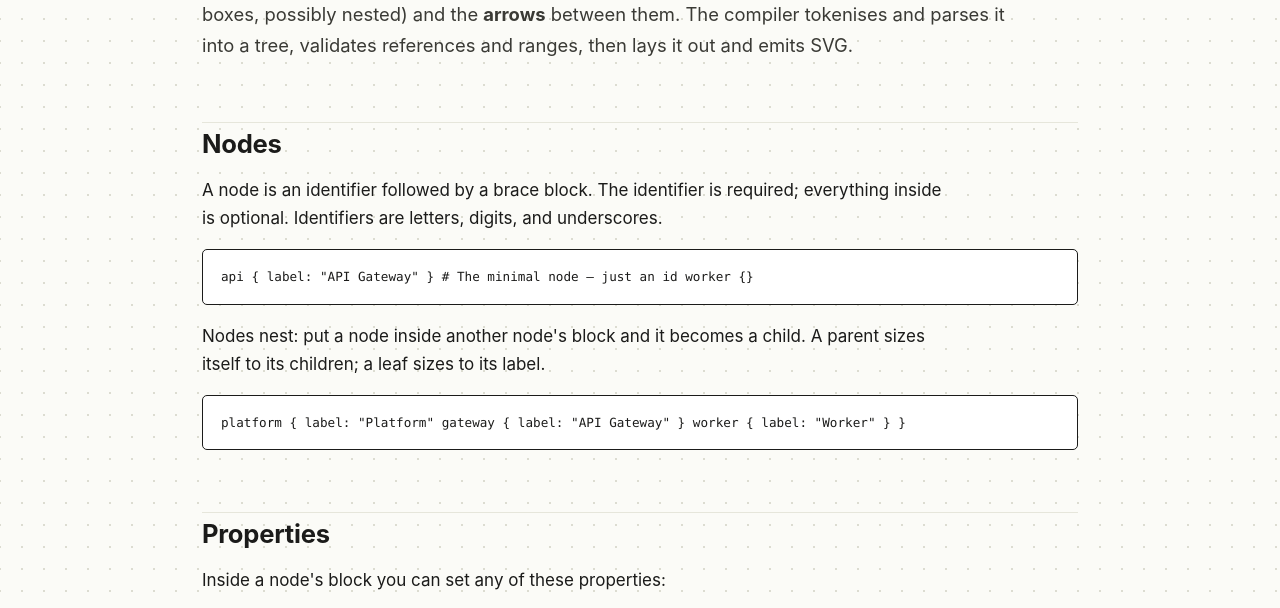
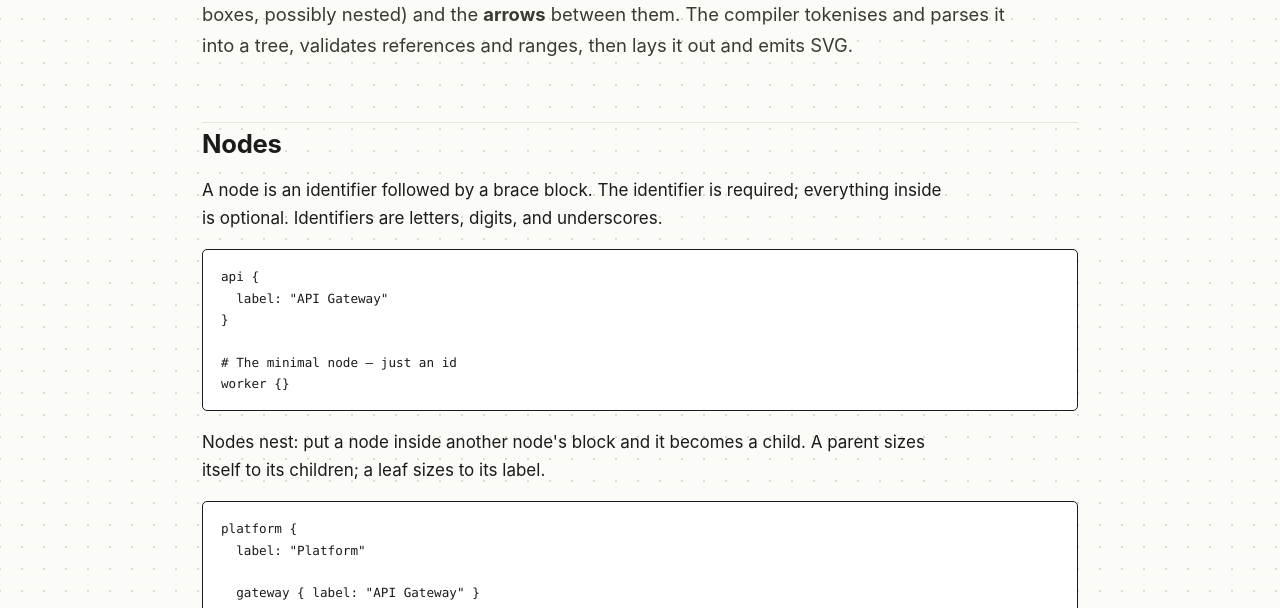
Before and after one commit to kurrik/arkitecture, a plain HTML site: page site/spec.html in a window 1280 px wide. Shown: the part 157-765 px from the top of the page. Drawn offline with Linux system fonts and the light colour scheme.

Commit message:
fix(site): keep code blocks multi-line on the syntax page (#5)
The inline-code rule `.prose code { white-space: nowrap }` also matched the
`<code>` inside `<pre>`, collapsing every example on spec.html onto one line.
Scope it to inline code only (`.prose :not(pre) > code`); code inside `<pre>`
now inherits the `<pre>` whitespace again.


Claude-Session: https://claude.ai/code/session_017QRF1bnF3d1ZiU6ob5DkQS

Co-authored-by: Claude <noreply@anthropic.com>

```diff
--- a/site/style.css
+++ b/site/style.css
@@ -135,7 +135,7 @@ pre code { background: none; border: 0; padding: 0; }
 .prose p, .prose li { max-width: 70ch; }
 .prose h2 { padding-top: 6px; border-top: 1px solid #e6e6db; }
 .prose ul { padding-left: 1.2em; }
-.prose code { white-space: nowrap; }
+.prose :not(pre) > code { white-space: nowrap; }
 .note {
   border-left: 3px solid var(--accent);
   background: var(--accent-soft);
```
